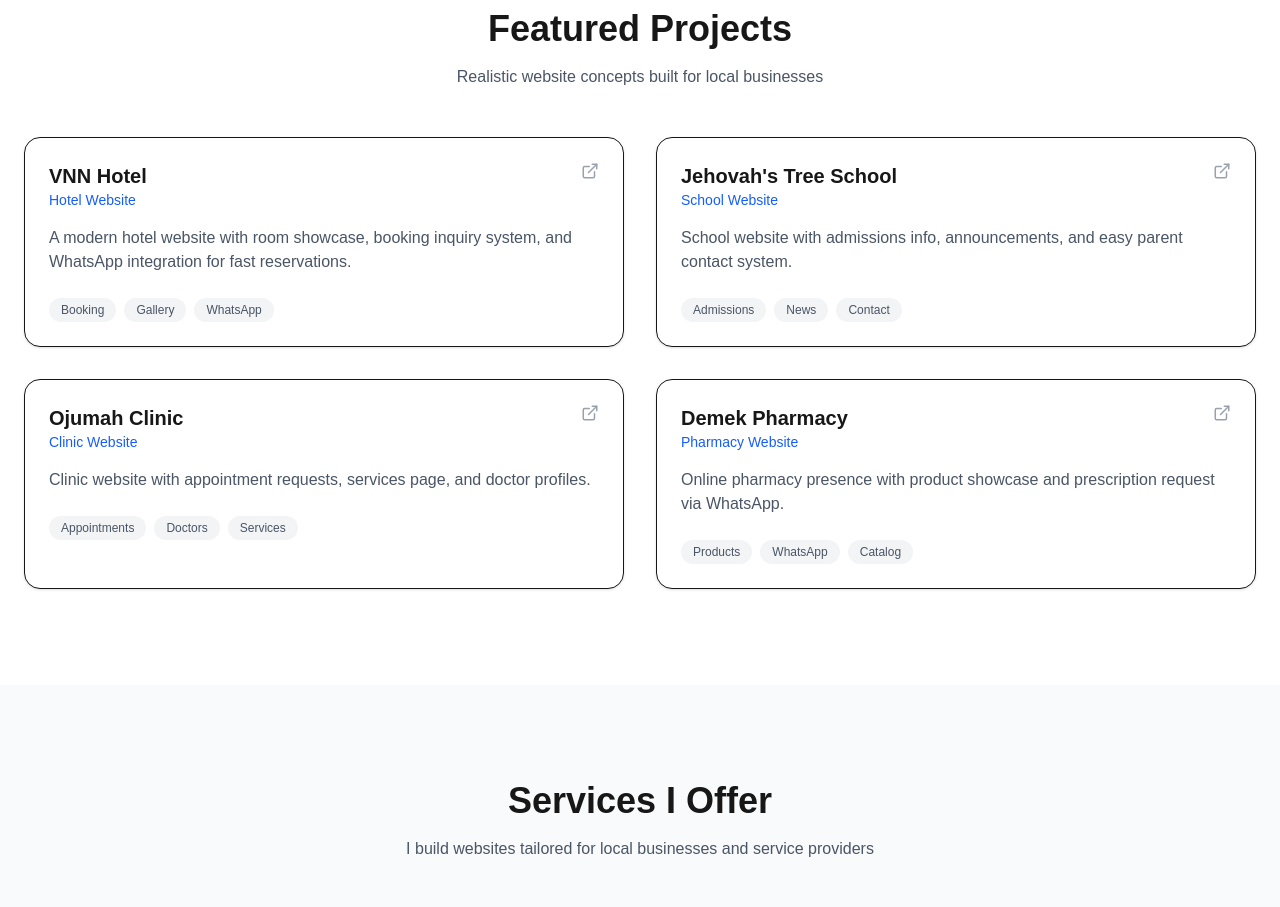
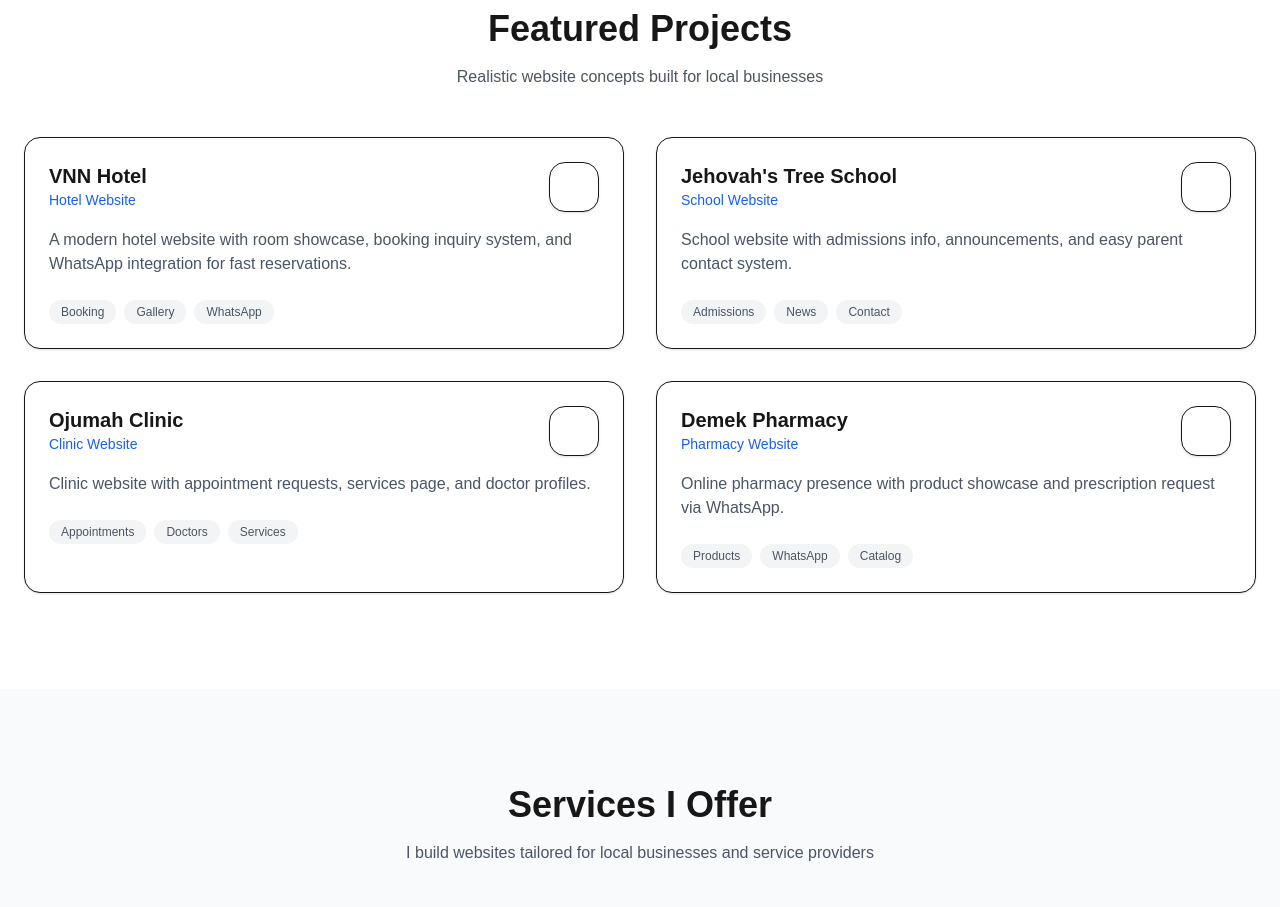
Before and after one commit to Emmanuel-Oseyamen/osas-portfolio, a Next.js app: page / in a window 1280 px wide. Shown: the part 880-1787 px from the top of the page. Built offline with nearby package versions, Linux system fonts and the light colour scheme.

Commit message:
Update portfolio project links

```diff
--- a/src/components/Portfolio.tsx
+++ b/src/components/Portfolio.tsx
@@ -7,6 +7,7 @@
     description:
       "A modern hotel website with room showcase, booking inquiry system, and WhatsApp integration for fast reservations.",
     tags: ["Booking", "Gallery", "WhatsApp"],
+    link: "https://vnn-hotel.vercel.app/",
   },
   {
     title: "Jehovah's Tree School",
@@ -48,9 +49,12 @@
       {/* Grid */}
       <div className="grid gap-8 md:grid-cols-2">
         {projects.map((project, index) => (
-          <div
+          <a
             key={index}
-            className="rounded-2xl border bg-white p-6 shadow-sm transition hover:shadow-md"
+            href={project.link}
+            target="_blank"
+            rel="noopener noreferrer"
+            className="block rounded-2xl border bg-white p-6 shadow-sm transition hover:-translate-y-1 hover:shadow-lg"
           >
             {/* Top row */}
             <div className="mb-4 flex items-start justify-between">
@@ -63,7 +67,10 @@
                 </p>
               </div>
 
-              <ExternalLink className="text-gray-400" size={18} />
+              <ExternalLink
+                className="group block rounded-2xl border bg-white p-6 shadow-sm transition hover:-translate-y-1 hover:shadow-lg"
+                size={18}
+              />
             </div>
 
             {/* Description */}
@@ -82,7 +89,7 @@
                 </span>
               ))}
             </div>
-          </div>
+          </a>
         ))}
       </div>
     </section>
```
